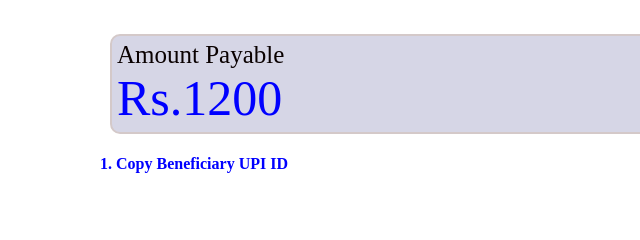
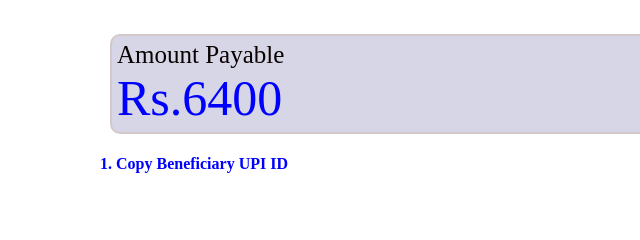
Before and after one commit to jituloan/repayment, a plain HTML site: page page2.html in a window 1280 px wide. Shown: the part 208-448 px from the top of the page, 0-640 px from the left. Drawn offline with Linux system fonts and the light colour scheme.

Commit message:
Update page2.html

```diff
--- a/page2.html
+++ b/page2.html
@@ -58,14 +58,14 @@
             margin-top: 160px;
         }
     </style>
-    <title>Document</title>
+    <title>Payment</title>
 </head>
 <body>
     <p style="text-align: center ;">
 <span style="color: blue;font-size: 70px;">Payment</span>
     </p> <br> <br>
     <p class="c2">
-        <span style="font-size: 25px;">Amount Payable</span> <br><span style="font-size: 50px; color: blue;"> Rs.1200</span>
+        <span style="font-size: 25px;">Amount Payable</span> <br><span style="font-size: 50px; color: blue;"> Rs.6400</span>
     </p>
     <h4 style="color: blue;">
         1. Copy Beneficiary UPI ID
```
